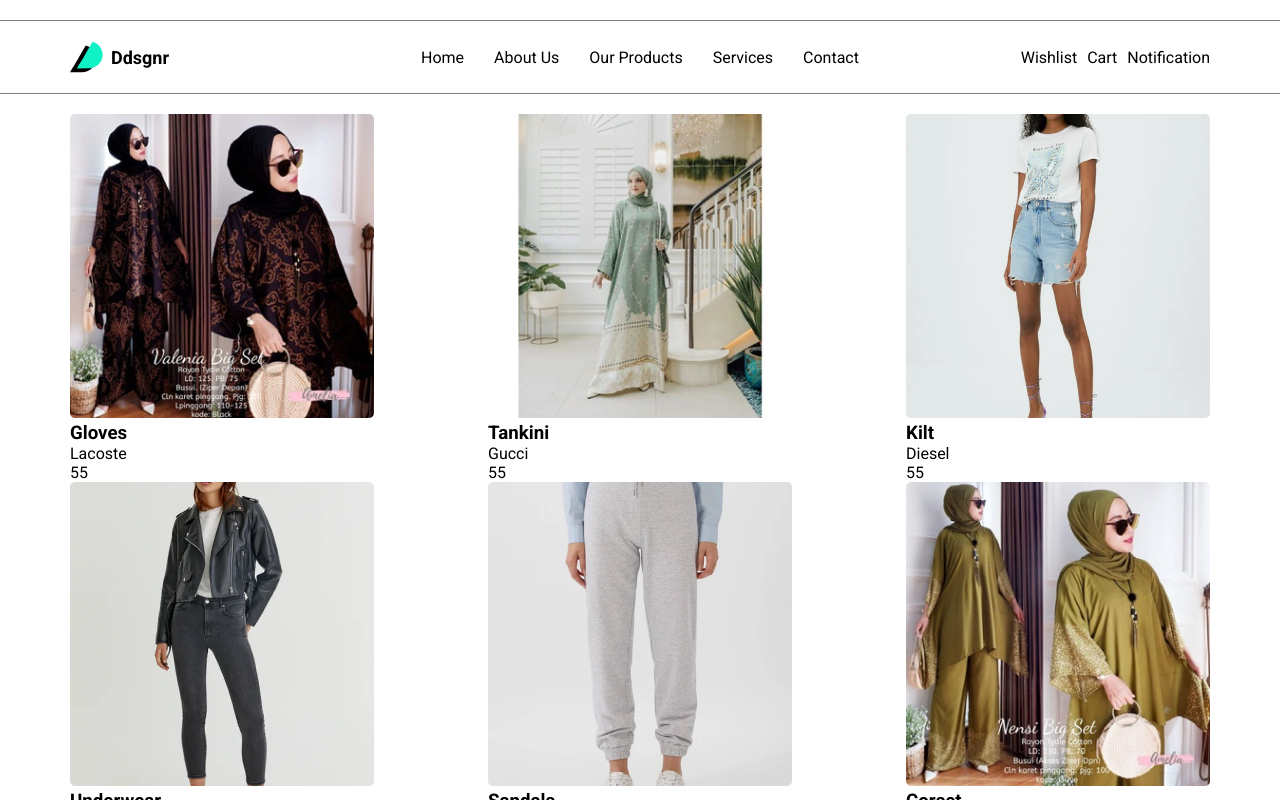
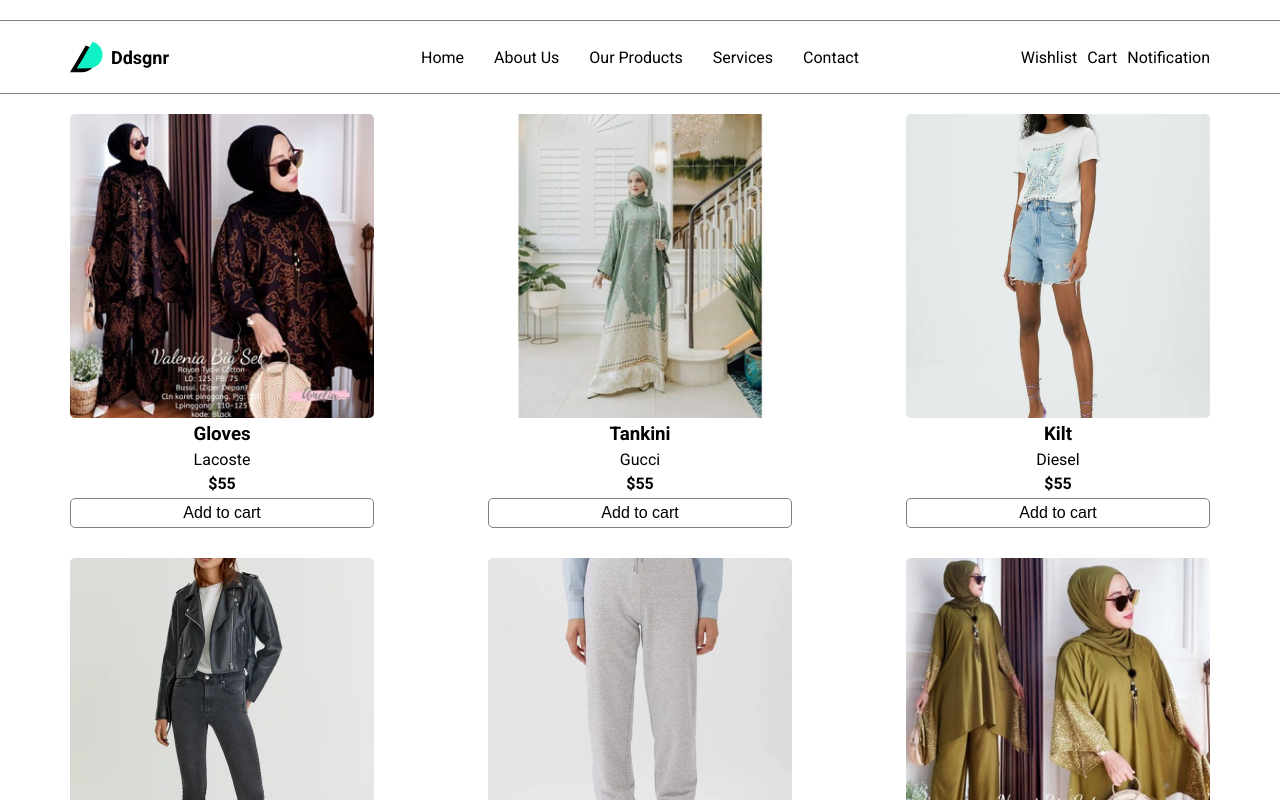
Before and after one commit to petrikpopov/my-shop, a React (Create React App) app: page / in a window 1280 px wide. Shown: the top 800 px of the page. Built offline with nearby package versions, Linux system fonts and the light colour scheme.

Commit message:
add new button for Card

```diff
--- a/src/components/aboutUs.js
+++ b/src/components/aboutUs.js
@@ -2,7 +2,7 @@
     return (<>
        <div className="container">
             <div className="content-wrapper">
-                <h1 className="">AboutUs</h1>
+
             </div>
        </div>
     </>)
--- /dev/null
+++ b/src/components/buttun-addTovar.js
@@ -0,0 +1,5 @@
+export default function ButtonAddInCart () {
+    return (<>
+        <button className="add-cart">Add to cart</button>
+    </>)
+}
--- a/src/components/tovarItem.js
+++ b/src/components/tovarItem.js
@@ -1,10 +1,13 @@
+import ButtonAddInCart from "./buttun-addTovar"
+
 export default function TovarItem ({tovar}) {
     return (<>
         <div className="tovar-card">
             <img src={`./homeTovar/${tovar.img}`}/>
             <h3>{tovar.title}</h3>
             <p>{tovar.brand}</p>
-            <span>{tovar.price}</span>
+            <span><b>${tovar.price}</b></span>
+            <ButtonAddInCart></ButtonAddInCart>
         </div>
     </>)
 }
--- a/src/index.css
+++ b/src/index.css
@@ -70,5 +70,28 @@
 }
 
 .tovar-card {
+    margin-bottom: 30px;
+    display: flex;
+    flex-direction: column;
+    justify-content: center;
+    align-items: center;
+    gap: 5px;
+}
 
+.add-cart {
+    padding: 5px;
+    border: 1px solid grey;
+    border-radius: 5px;
+    width: 100%;
+    font-size: 16px;
+    font-weight: 400;
+    color: #000;
+    background: #fff;
+    cursor: pointer;
+    transition: .6s;
 }
+
+.add-cart:hover {
+    background: rgb(209, 209, 209);
+    transition: .6s;
+}
```
